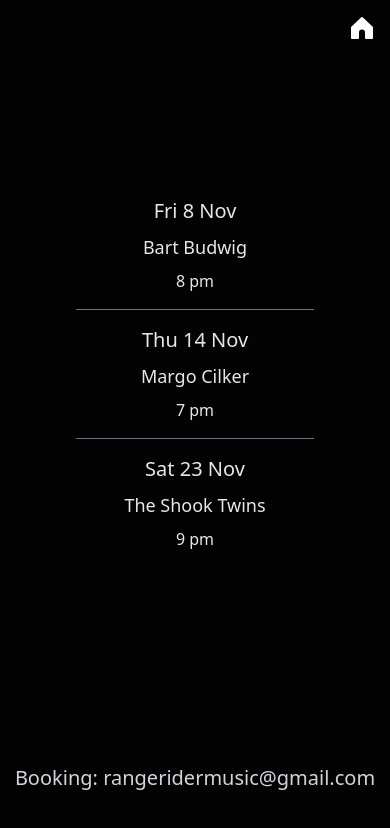
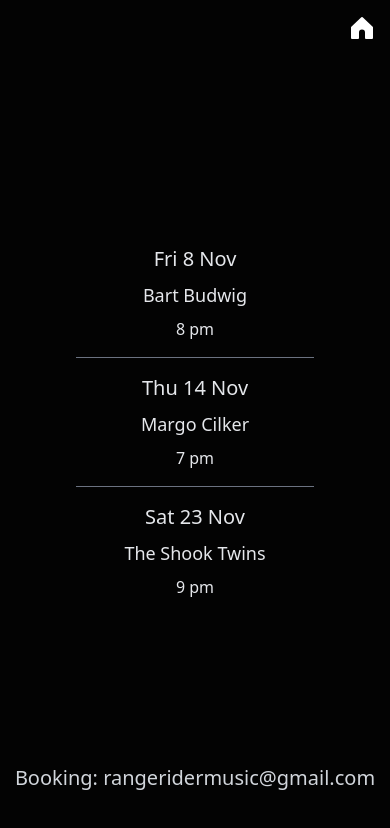
Before and after one commit to garikAsplund/range_rider, a SvelteKit app: page /music in a window 390 px wide. Shown: the top 828 px of the page. Built offline with nearby package versions, Linux system fonts and the light colour scheme.

Commit message:
mobile tweaks

```diff
--- /dev/null
+++ b/src/lib/bands.ts
@@ -0,0 +1,10 @@
+export const bands: Array<{ name: string; date: string; time: string; link: string }> = [
+    { name: 'Bart Budwig', date: 'Fri 8 Nov ', time: '8 pm', link: 'https://www.bartbudwig.com/' },
+    {
+        name: 'Margo Cilker',
+        date: 'Thu 14 Nov ',
+        time: '7 pm',
+        link: 'https://www.margocilkermusic.com/'
+    },
+    { name: 'The Shook Twins', date: 'Sat 23 Nov ', time: '9 pm', link: 'https://shooktwins.com/' }
+];
--- a/src/routes/+layout.server.ts
+++ b/src/routes/+layout.server.ts
@@ -4,7 +4,6 @@ import { checkIfOpen } from '$lib/checkIfOpen';
 export const load: LayoutServerLoad = async ({ route }) => {
   const { id } = route;
 
-  // Determine if the restaurant is open
   const isOpen = checkIfOpen();
 
   if (id) {
--- a/src/routes/+layout.svelte
+++ b/src/routes/+layout.svelte
@@ -101,6 +101,7 @@
 			{/if}
 		</p>
 		<div class="flex items-center justify-between space-x-4 md:justify-center {$page.data.path.includes('Music') ? 'hidden' : ''}">
+
 			<!-- Facebook -->
 			<a
 				href="https://www.facebook.com/rangerideroregon/"
--- a/src/routes/+page.svelte
+++ b/src/routes/+page.svelte
@@ -33,6 +33,7 @@
 		><a href="https://www.toasttab.com/range-rider-107-northwest-1st-street/v3">Order now!</a
 		></button
 	>
+
 	<!-- Directions -->
 	<button class="p-6 hover:opacity-85 md:hidden"
 		><a
--- a/src/routes/menu/+layout.svelte
+++ b/src/routes/menu/+layout.svelte
@@ -20,6 +20,7 @@
 	class="flex flex-col items-center w-full md:bg-black/80 bg-black/70"
 	style="height: calc(100vh - {navbarHeight}px);"
 >
+
 	<!-- Home button -->
 	<div class="absolute top-4 right-4 md:justify-center md:flex md:inset-x-0 md:absolute">
 		<a href="/" aria-label="Home">
@@ -37,6 +38,7 @@
 			</svg>
 		</a>
 	</div>
+
 	<!-- Back button -->
 	<div class="fixed top-4 left-4 md:hidden {$page.data.path.includes('Menu/') ? '' : 'hidden'}">
 		<a href="/menu" aria-label="Back to main menu">
@@ -54,6 +56,7 @@
 			>
 		</a>
 	</div>
+
 	<!-- Menu nav -->
 	<div
 		class="relative hidden w-full px-6 m-16 font-thin lg:w-2/3 xl:w-3/5 top-2 md:items-center md:justify-between md:flex-row md:flex md:text-xl"
--- a/src/routes/music/+page.svelte
+++ b/src/routes/music/+page.svelte
@@ -1,18 +1,8 @@
 <script lang="ts">
 	import { onMount } from 'svelte';
+	import { bands } from '$lib/bands';
 
 	let navbarHeight: number = $state(0);
-
-	const bands: Array<{ name: string; date: string; time: string; link: string }> = [
-		{ name: 'Bart Budwig', date: 'Fri 8 Nov ', time: '8 pm', link: 'https://www.bartbudwig.com/' },
-		{
-			name: 'Margo Cilker',
-			date: 'Thu 14 Nov ',
-			time: '7 pm',
-			link: 'https://www.margocilkermusic.com/'
-		},
-		{ name: 'The Shook Twins', date: 'Sat 23 Nov ', time: '9 pm', link: 'https://shooktwins.com/' }
-	];
 
 	onMount(() => {
 		const navbar = document.getElementById('main_navbar');
@@ -47,7 +37,7 @@
 	</nav>
 
 	<!-- Band info -->
-	<div class="flex flex-col items-center justify-center w-full max-w-md px-4 -translate-y-12">
+	<div class="flex flex-col items-center justify-center w-full max-w-md px-4 md:-translate-y-12">
 		{#each bands as band}
 			<div class="flex flex-col w-full space-y-2 text-center">
 				<div class="text-xl font-thin">{band.date}</div>
```
